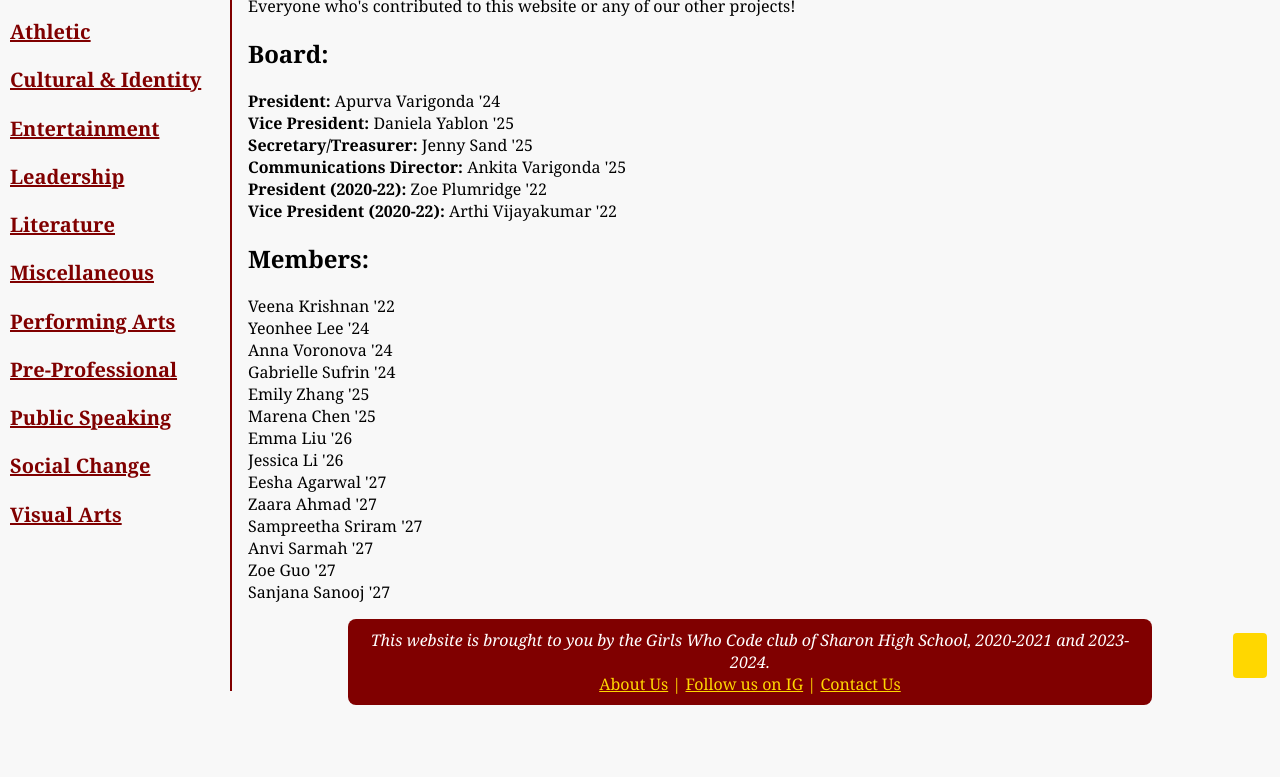
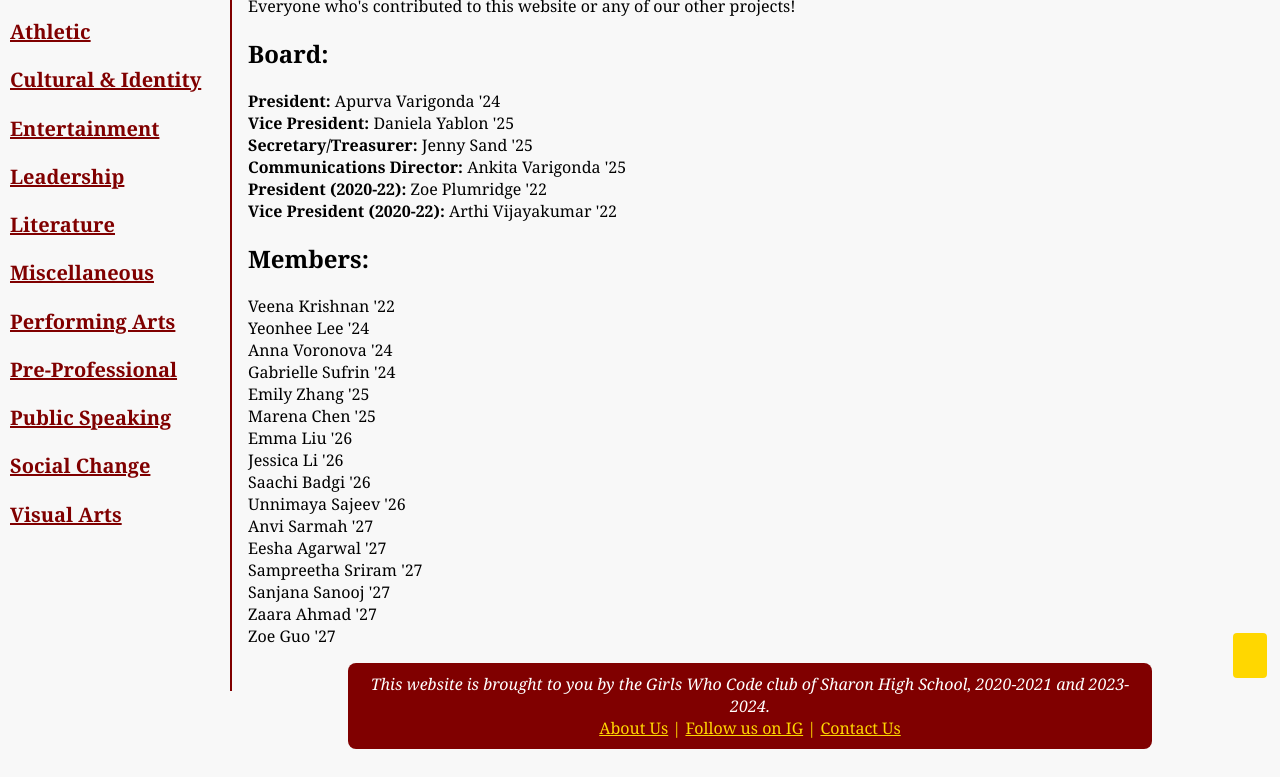
Before and after one commit to shsclubs/shsclubs.github.io, a plain HTML site: page aboutUs.html in a window 1280 px wide. Shown: the part 109-886 px from the top of the page. Before the commit the page ends 842 px from the top, so only its background shows below. Drawn offline with Linux system fonts and the light colour scheme; some icons are missing.

Commit message:
Update aboutUs.html

```diff
--- a/aboutUs.html
+++ b/aboutUs.html
@@ -58,12 +58,14 @@
       Marena Chen '25<br>
       Emma Liu '26<br>
       Jessica Li '26<br>
+      Saachi Badgi '26<br>
+      Unnimaya Sajeev '26<br>
+      Anvi Sarmah '27<br>
       Eesha Agarwal '27<br>
+      Sampreetha Sriram '27<br>
+      Sanjana Sanooj '27<br>
       Zaara Ahmad '27<br>
-      Sampreetha Sriram '27<br>
-      Anvi Sarmah '27<br>
-      Zoe Guo '27<br>
-      Sanjana Sanooj '27
+      Zoe Guo '27
     </p>
     <!--add in-site links for clubs on this page-->
 
```
